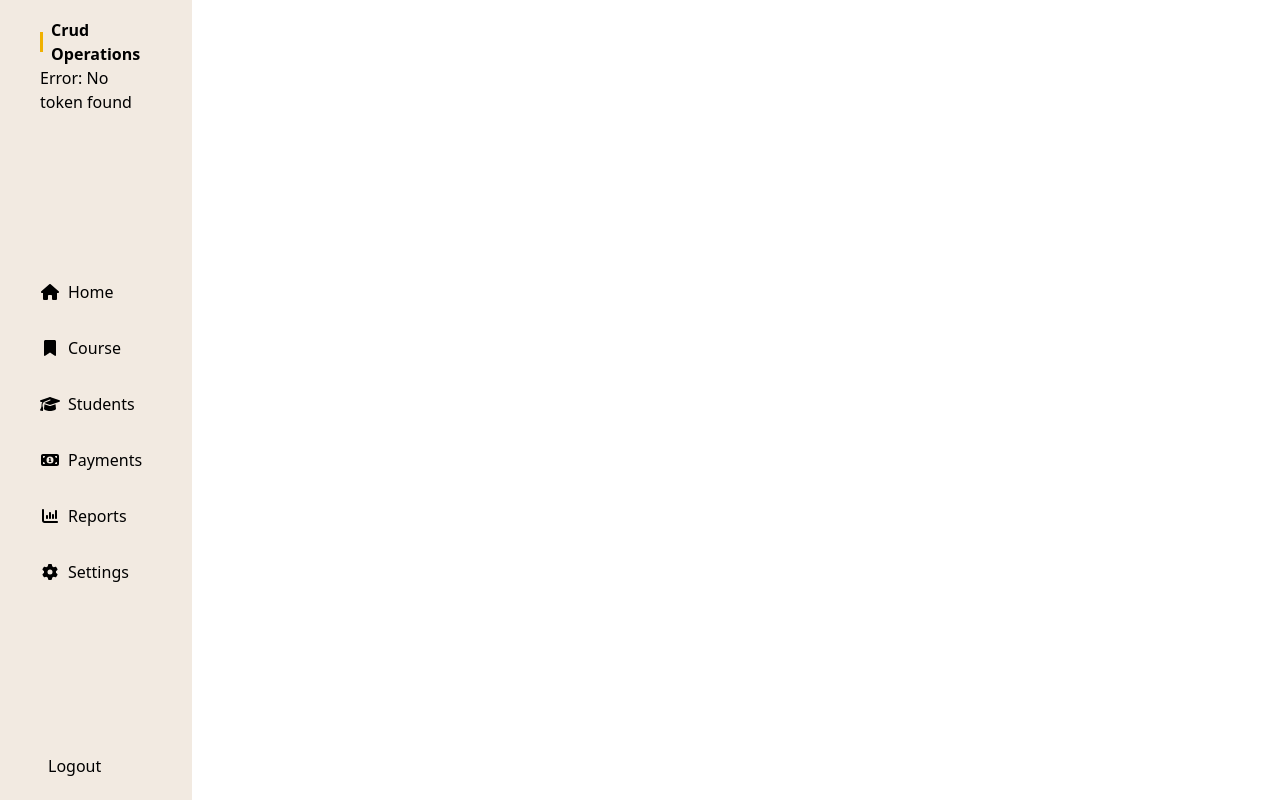
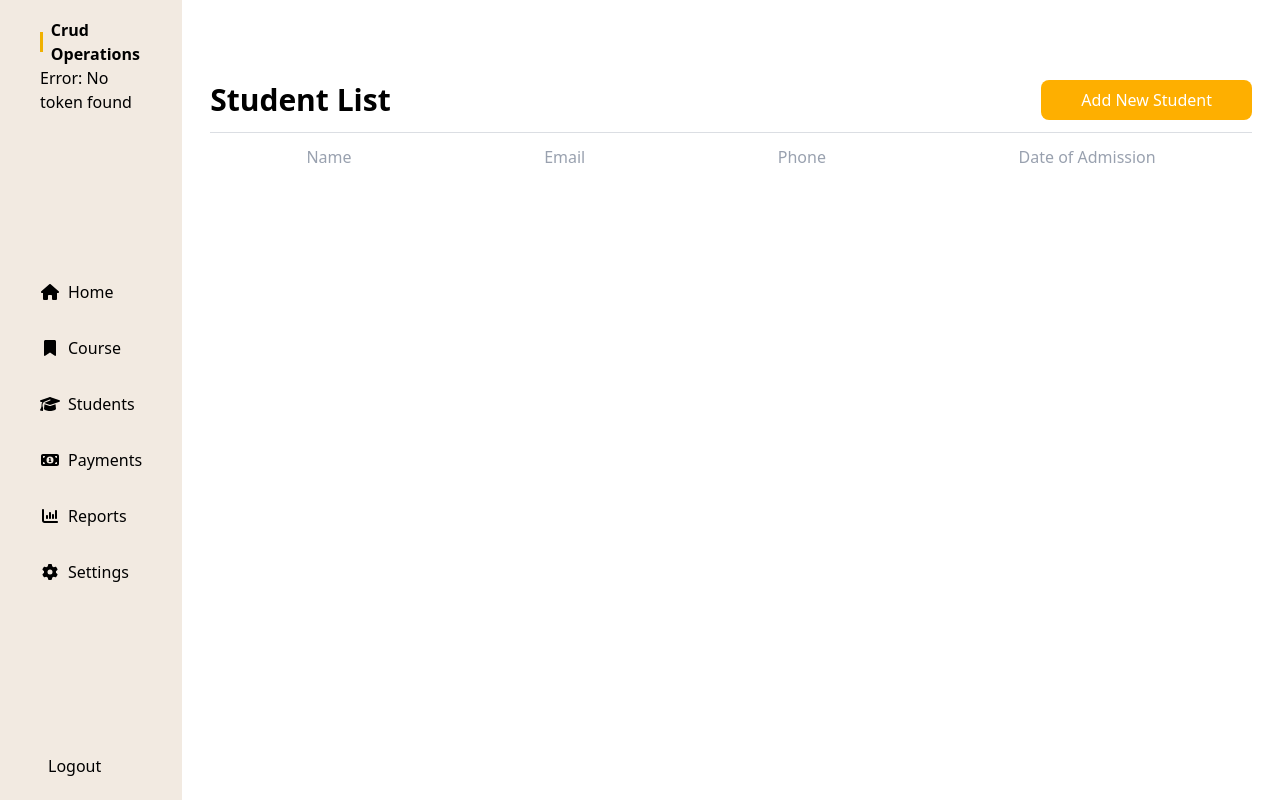
Before and after one commit to Dawood-Ahmed19/Crud-app, a Next.js app: page /Hero in a window 1280 px wide. Both pictures are taken after a click on the button "Students". Built offline with nearby package versions, Linux system fonts and the light colour scheme.

Commit message:
feat: Add Students Section

```diff
--- a/src/app/Components/Sidebar/Sidebar.tsx
+++ b/src/app/Components/Sidebar/Sidebar.tsx
@@ -20,8 +20,9 @@ import {
   logoutUser,
 } from "@import/app/store/features/userSlice";
 import { useRouter } from "next/navigation";
+import { setSelectedComponent } from "@import/app/store/features/uiSlice";
 
-const Sidebar = () => {
+const Sidebar = (): any => {
   const dispatch = useDispatch<AppDispatch>();
   const router = useRouter();
   const name = useSelector(selectUserName);
@@ -62,7 +63,10 @@ const Sidebar = () => {
           <FontAwesomeIcon icon={faBookmark} className="min-w-[20px]" />
           Course
         </button>
-        <button className="flex items-center gap-2">
+        <button
+          onClick={() => dispatch(setSelectedComponent("Students"))}
+          className="flex items-center gap-2 cursor-pointer"
+        >
           <FontAwesomeIcon icon={faGraduationCap} className="min-w-[20px]" />
           Students
         </button>
--- /dev/null
+++ b/src/app/Components/StudentCard/StudentCard.tsx
@@ -0,0 +1,11 @@
+"use client";
+
+const StudentCard = (): any => {
+  return (
+    <>
+      <h1>Hello</h1>
+    </>
+  );
+};
+
+export default StudentCard;
--- /dev/null
+++ b/src/app/Components/Students/Students.tsx
@@ -0,0 +1,23 @@
+"use client";
+
+const Students = (): any => {
+  return (
+    <section className="w-full px-7 py-20">
+      <span className="flex w-full items-center justify-between">
+        <h1 className="font-bold text-3xl">Student List</h1>
+        <button className="px-10 py-2 bg-[#FEAF00] text-white rounded-lg">
+          Add New Student
+        </button>
+      </span>
+      <hr className="text-gray-400 opacity-35 mt-3" />
+      <span className="flex items-center justify-around mt-3">
+        <p className="text-gray-400">Name</p>
+        <p className="text-gray-400">Email</p>
+        <p className="text-gray-400">Phone</p>
+        <p className="text-gray-400">Date of Admission</p>
+      </span>
+    </section>
+  );
+};
+
+export default Students;
--- a/src/app/Hero/page.tsx
+++ b/src/app/Hero/page.tsx
@@ -1,10 +1,16 @@
 "use client";
 import Sidebar from "../Components/Sidebar/Sidebar";
-
+import Students from "../Components/Students/Students";
+import { useSelector } from "react-redux";
+import { RootState } from "../store/store";
 const HomePage = () => {
+  const selectedComponent = useSelector(
+    (state: RootState) => state.ui.selectedComponent
+  );
   return (
-    <section className="h-[100vh]">
+    <section className="h-[100vh] flex">
       <Sidebar />
+      {selectedComponent === "Students" && <Students />}
     </section>
   );
 };
--- a/src/app/login/page.tsx
+++ b/src/app/login/page.tsx
@@ -41,10 +41,8 @@ const LoginPage = () => {
         return;
       }
 
-      // Save token in sessionStorage
       sessionStorage.setItem("token", data.token);
 
-      // Store user info in state
       dispatch(setUser({ name: data.user.name, email: data.user.email }));
 
       setMessage("Login Successful");
--- /dev/null
+++ b/src/app/store/features/uiSlice.ts
@@ -0,0 +1,22 @@
+import { createSlice, PayloadAction } from "@reduxjs/toolkit";
+
+interface uiSlice {
+  selectedComponent: string | null;
+}
+
+const initialState: uiSlice = {
+  selectedComponent: null,
+};
+
+const uiSlice = createSlice({
+  name: "ui",
+  initialState,
+  reducers: {
+    setSelectedComponent: (state, action: PayloadAction<string | null>) => {
+      state.selectedComponent = action.payload;
+    },
+  },
+});
+
+export const { setSelectedComponent } = uiSlice.actions;
+export default uiSlice.reducer;
--- a/src/app/store/features/userSlice.ts
+++ b/src/app/store/features/userSlice.ts
@@ -1,7 +1,6 @@
 import { createAsyncThunk, createSlice, PayloadAction } from "@reduxjs/toolkit";
 import { RootState } from "../store";
 
-// Define initial state
 interface UserState {
   name: string | null;
   email: string | null;
@@ -16,7 +15,6 @@ const initialState: UserState = {
   error: null,
 };
 
-// Async thunk to fetch user data from API
 export const fetchUser = createAsyncThunk(
   "user/fetchUser",
   async (_, { rejectWithValue }) => {
@@ -31,7 +29,7 @@ export const fetchUser = createAsyncThunk(
         method: "GET",
         headers: {
           "Content-Type": "application/json",
-          Authorization: `Bearer ${token}`, // Attach token
+          Authorization: `Bearer ${token}`,
         },
       });
 
@@ -50,7 +48,6 @@ export const fetchUser = createAsyncThunk(
   }
 );
 
-// User slice
 const userSlice = createSlice({
   name: "user",
   initialState,
@@ -65,7 +62,7 @@ const userSlice = createSlice({
     logoutUser: (state) => {
       state.name = null;
       state.email = null;
-      sessionStorage.removeItem("token"); // Clear token on logout
+      sessionStorage.removeItem("token");
     },
   },
   extraReducers: (builder) => {
@@ -86,11 +83,9 @@ const userSlice = createSlice({
   },
 });
 
-// Export actions & reducer
 export const { setUser, logoutUser } = userSlice.actions;
 export default userSlice.reducer;
 
-// Selectors
 export const selectUserName = (state: RootState) => state.user.name;
 export const selectUserEmail = (state: RootState) => state.user.email;
 export const selectUserLoading = (state: RootState) => state.user.loading;
--- a/src/app/store/store.ts
+++ b/src/app/store/store.ts
@@ -1,9 +1,10 @@
 import { configureStore } from "@reduxjs/toolkit";
 import userReducer from "./features/userSlice";
-
+import uiReducer from "./features/uiSlice";
 export const store = configureStore({
   reducer: {
     user: userReducer,
+    ui: uiReducer,
   },
 });
 
```
